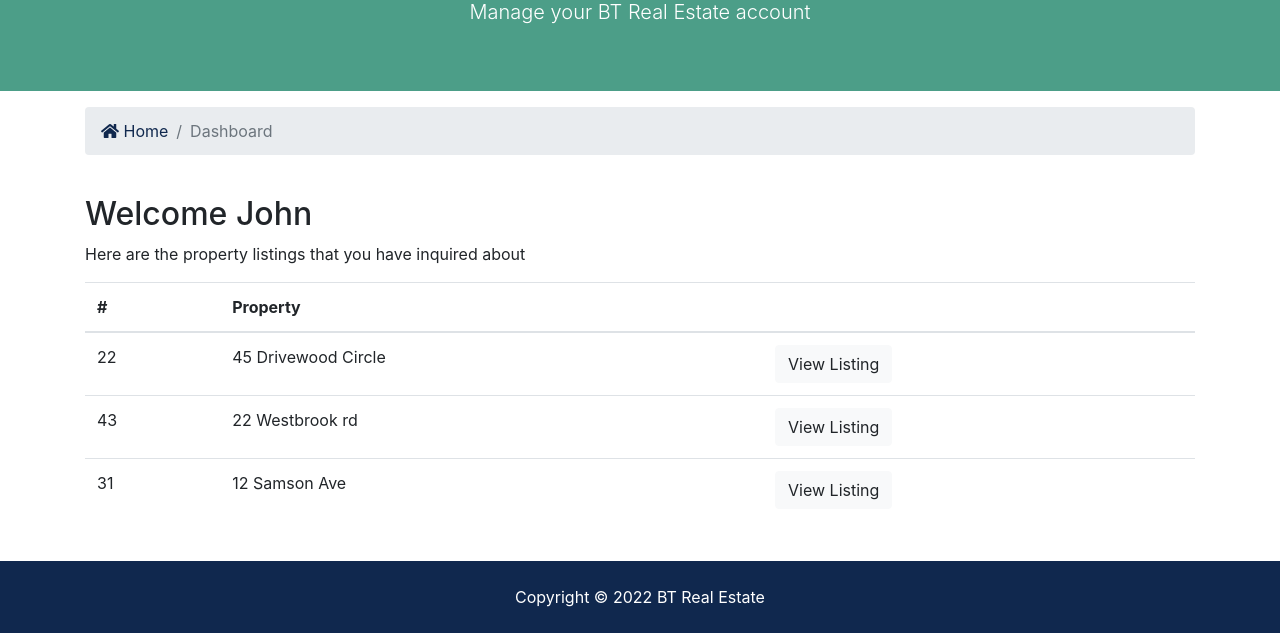
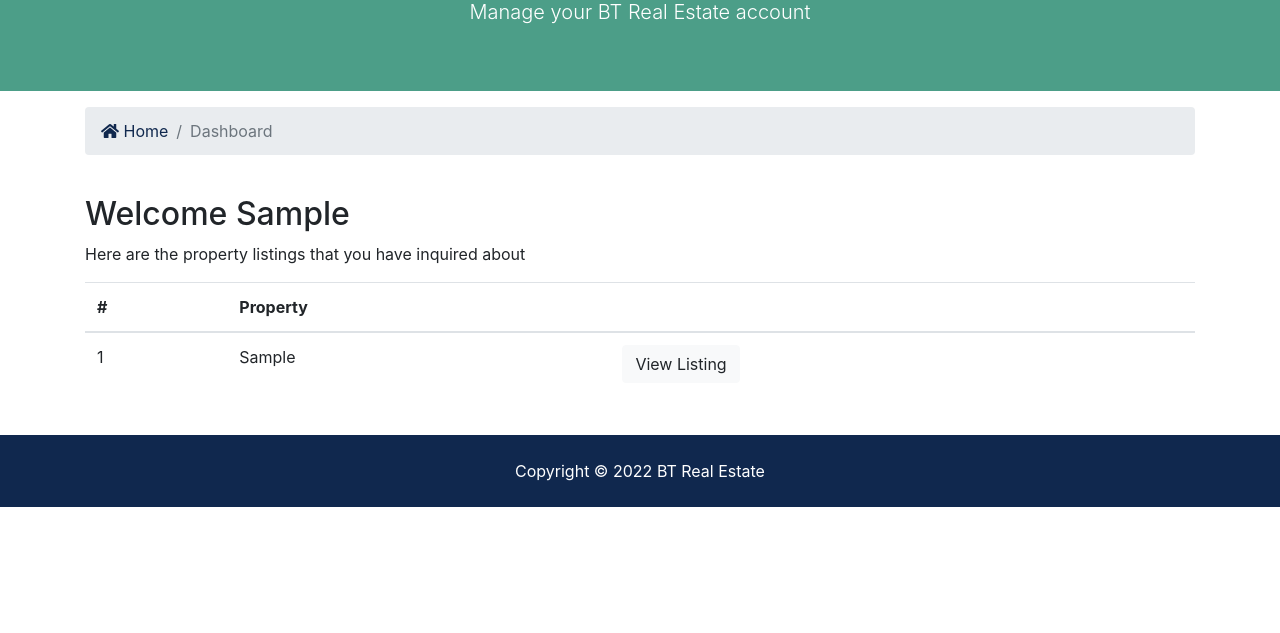
Before and after one commit to VladChepurnoj/btre-django, a Django app: page /accounts/dashboard in a window 1280 px wide. Shown: the part 254-887 px from the top of the page. After the commit the page ends 761 px from the top, so only its background shows below. Run offline with Django 4.2, Linux system fonts and the light colour scheme; a user stored in the database is signed in; tables that the repository leaves empty hold one stand-in row (values such as "Sample post"); parts of the project's set-up code (start-up, migrations or seed data) failed here and were passed over; some libraries are stand-ins or nearby versions.

Commit message:
Dashboard Functionality

```diff
--- a/accounts/views.py
+++ b/accounts/views.py
@@ -1,7 +1,7 @@
 from django.shortcuts import render, redirect
 from django.contrib import messages, auth
 from django.contrib.auth.models import User
-
+from contacts.models import Contact
 # Create your views here.
 
 
@@ -68,4 +68,10 @@ def logout(request):
 
 
 def dashboard(request):
-    return render(request, 'accounts/dashboard.html')
+    user_contacts = Contact.objects.order_by(
+        '-contact_date').filter(user_id=request.user.id)
+
+    context = {
+        'contacts': user_contacts
+    }
+    return render(request, 'accounts/dashboard.html', context)
--- a/templates/accounts/dashboard.html
+++ b/templates/accounts/dashboard.html
@@ -31,7 +31,8 @@
   <div class="container">
     <div class="row">
       <div class="col-md-12">
-        <h2>Welcome John</h2>
+        <h2>Welcome {{ user.first_name }}</h2>
+        {% if contacts %}
         <p>Here are the property listings that you have inquired about</p>
         <table class="table">
           <thead>
@@ -42,29 +43,25 @@
             </tr>
           </thead>
           <tbody>
+            {% for contact in contacts %}
             <tr>
-              <td>22</td>
-              <td>45 Drivewood Circle</td>
+              <td>{{ contact.id }}</td>
+              <td>{{ contact.listing }}</td>
               <td>
-                <a class="btn btn-light" href="#">View Listing</a>
+                <a
+                  class="btn btn-light"
+                  href="{% url 'listing' contact.listing_id %}"
+                  >View Listing</a
+                >
               </td>
             </tr>
-            <tr>
-              <td>43</td>
-              <td>22 Westbrook rd</td>
-              <td>
-                <a class="btn btn-light" href="#">View Listing</a>
-              </td>
-            </tr>
-            <tr>
-              <td>31</td>
-              <td>12 Samson Ave</td>
-              <td>
-                <a class="btn btn-light" href="#">View Listing</a>
-              </td>
-            </tr>
+            {% endfor %}
           </tbody>
         </table>
+        {% else %}
+
+        <p>You have not made any inquiries</p>
+        {% endif %}
       </div>
     </div>
   </div>
--- a/templates/listings/listing.html
+++ b/templates/listings/listing.html
@@ -6,8 +6,8 @@ listing.title }} {% endblock %} {% block content %}
       <div class="col-md-12">
         <h1 class="display-4">{{ listing.title }}</h1>
         <p class="lead">
-          <i class="fas fa-map-marker"></i> {{ listing.city }} {{ listing.state
-          }}, {{ listing.zipcode }}
+          <i class="fas fa-map-marker"></i> {{ listing.city }} <p></p>
+          {{ listing.state  }}, {{ listing.zipcode }}
         </p>
       </div>
     </div>
```
Also changed, not shown: btre/settings.py (+8 -0 lines), contacts/views.py (+21 -0 lines).
